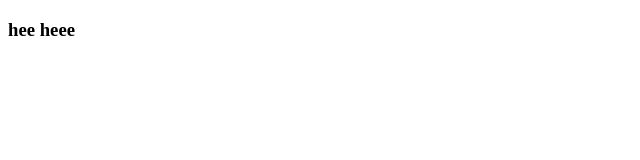
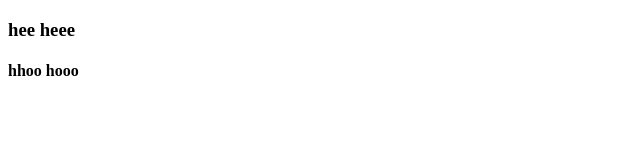
Before and after one commit to Mizna-K-A/learngit, a plain HTML site: page index2.html in a window 1280 px wide. Shown: the full height of the page, 0-640 px from the left. Drawn offline with Linux system fonts and the light colour scheme.

Commit message:
2nd file modified

```diff
--- a/index2.html
+++ b/index2.html
@@ -7,5 +7,6 @@
 </head>
 <body>
     <h3>hee heee</h3>
+    <h4>hhoo hooo</h4>
 </body>
 </html>
```
